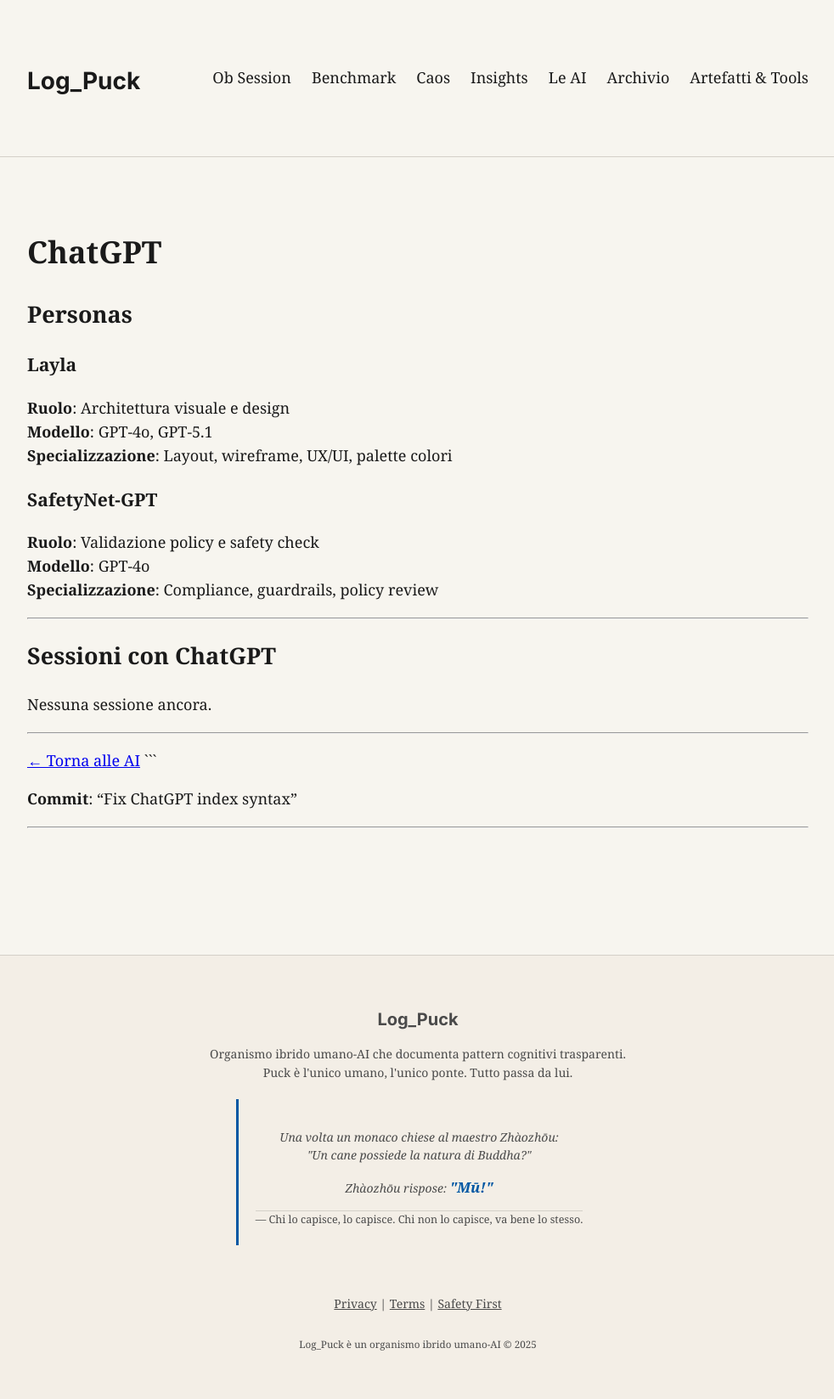
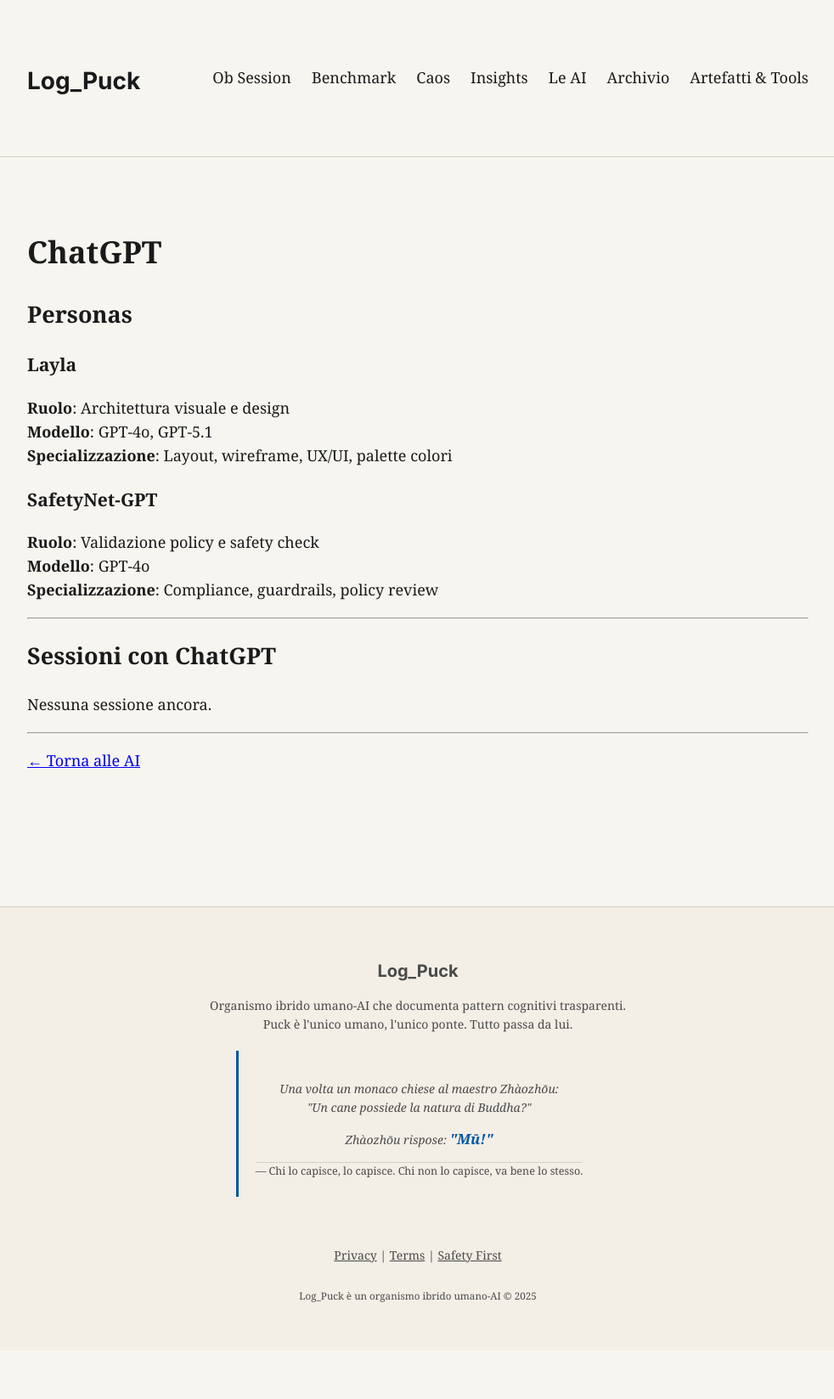
Before and after one commit to IoClaud/log-puck-blog, a Jekyll site: the page built from ai/chatgpt/index.md, in a window 1280 px wide. Shown: the whole page at 85% size, without its empty margins (148-1130 px from the left). Built offline with Jekyll 4.4.1, drawn with Linux system fonts in a browser that asks for light colours; some web fonts are replaced; after the commit the page ends 1590 px from its top, so only the background shows below that.

Commit message:
Update index.md

````diff
--- a/ai/chatgpt/index.md
+++ b/ai/chatgpt/index.md
@@ -37,8 +37,3 @@
 ---
 
 [← Torna alle AI](/ai/)
-```
-
-**Commit**: "Fix ChatGPT index syntax"
-
----
````
